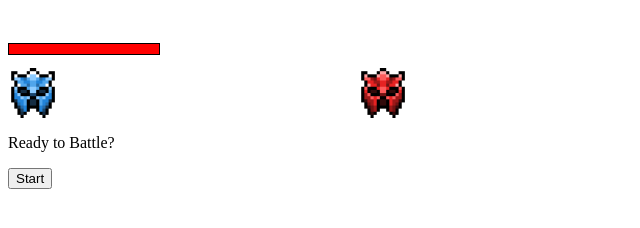
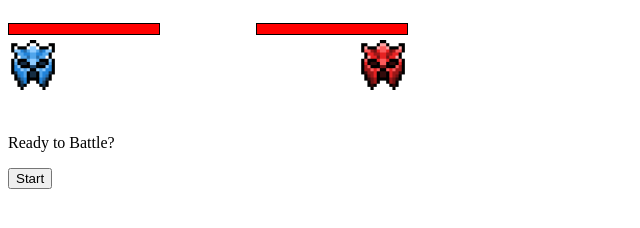
Before and after one commit to therobshock/rpg-battle, a plain HTML site: page pages/rpg-battle.html in a window 1280 px wide. Shown: the part 50-278 px from the top of the page, without its empty margins (0-640 px from the left). Drawn offline with nearby package versions, Linux system fonts and the light colour scheme.

Commit message:
healthbar graphics

```diff
--- a/pages/rpg-battle.html
+++ b/pages/rpg-battle.html
@@ -10,8 +10,12 @@
             display: flex;
             height: 100px;
         }
+        .court {
+            width: 200px;
+        }
         .position {
-            width: 200px;
+            height: 50px;
+            width: 100%;
             position: relative;
         }
         .character {
@@ -21,23 +25,19 @@
             background-repeat: no-repeat;
             background-size: contain;
             position: absolute;
-            bottom: 0;
         }
         .opponent {
             right: 0px;
         }
         .hp {
-            position: absolute;
-            top: 0;
             margin: 0;
             padding: 0;
         }
-        #opponent-hp {
-            right: 0;
+        #opponent-hp, .opponent-health-bar, .opponent-pos {
+            float: right;
         }
         .health-bar {
-            position: absolute;
-            top: 25px;
+            margin: 5px 0;
             height: 10px;
             width: 150px;
             border: solid black 1px;
@@ -60,16 +60,23 @@
     </div>
 
     <div class="battlefield" id="battlefield">
-        <div class="player-pos position">
+        <div class="player-court court">
             <p class="hp" id="player-hp"></p>
             <div class="health-bar">
                 <div id="player-health" class="health"></div>
             </div>
-          <div class="player character" id="player"></div>
+            <div class="player-pos position">
+                <div class="player character" id="player"></div>
+            </div>
         </div>
-        <div class="opponent-pos position">
+        <div class="opponent-court court">
           <p class="hp" id="opponent-hp"></p>
-          <div class="opponent character" id="opponent"></div>
+          <div class="health-bar opponent-health-bar">
+                <div id="player-health" class="health"></div>
+            </div>
+          <div class="opponent-pos position">
+              <div class="opponent character" id="opponent"></div>
+          </div>
         </div>
     </div>
 
```
